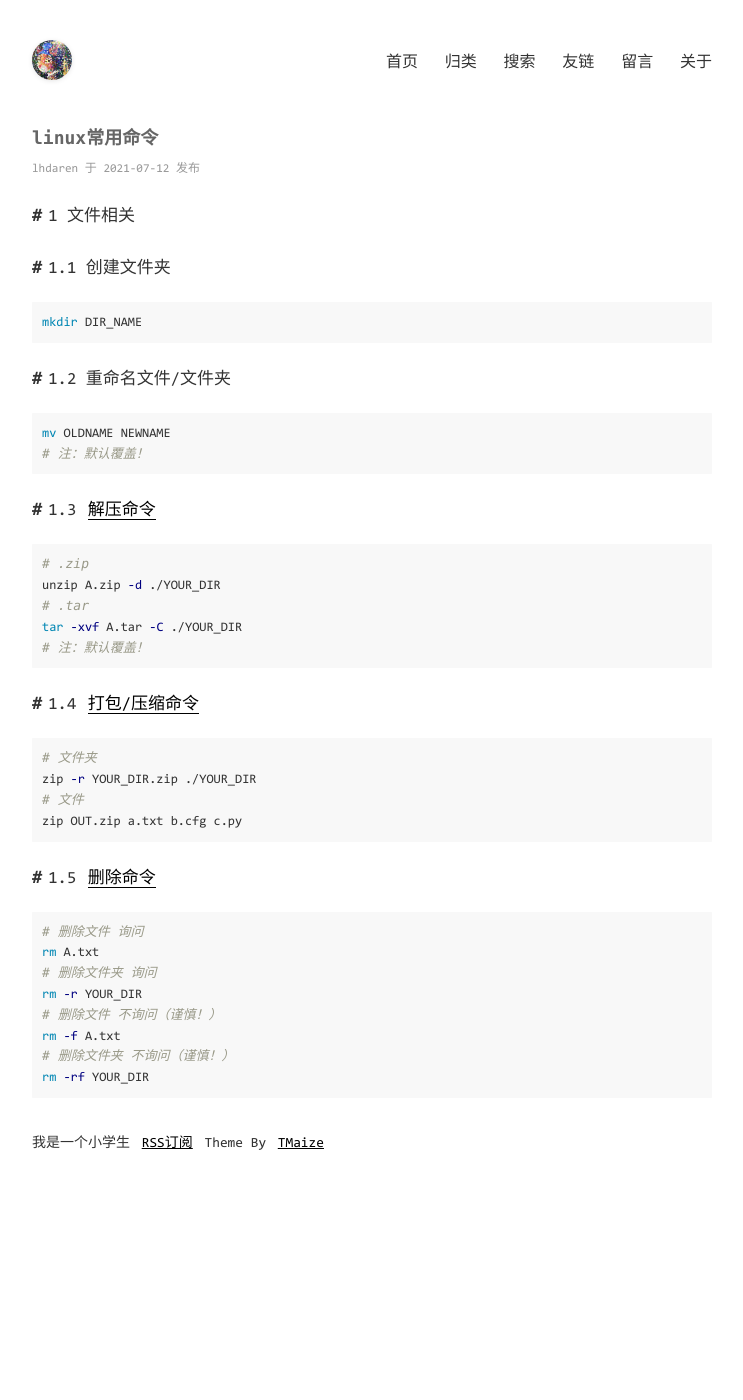
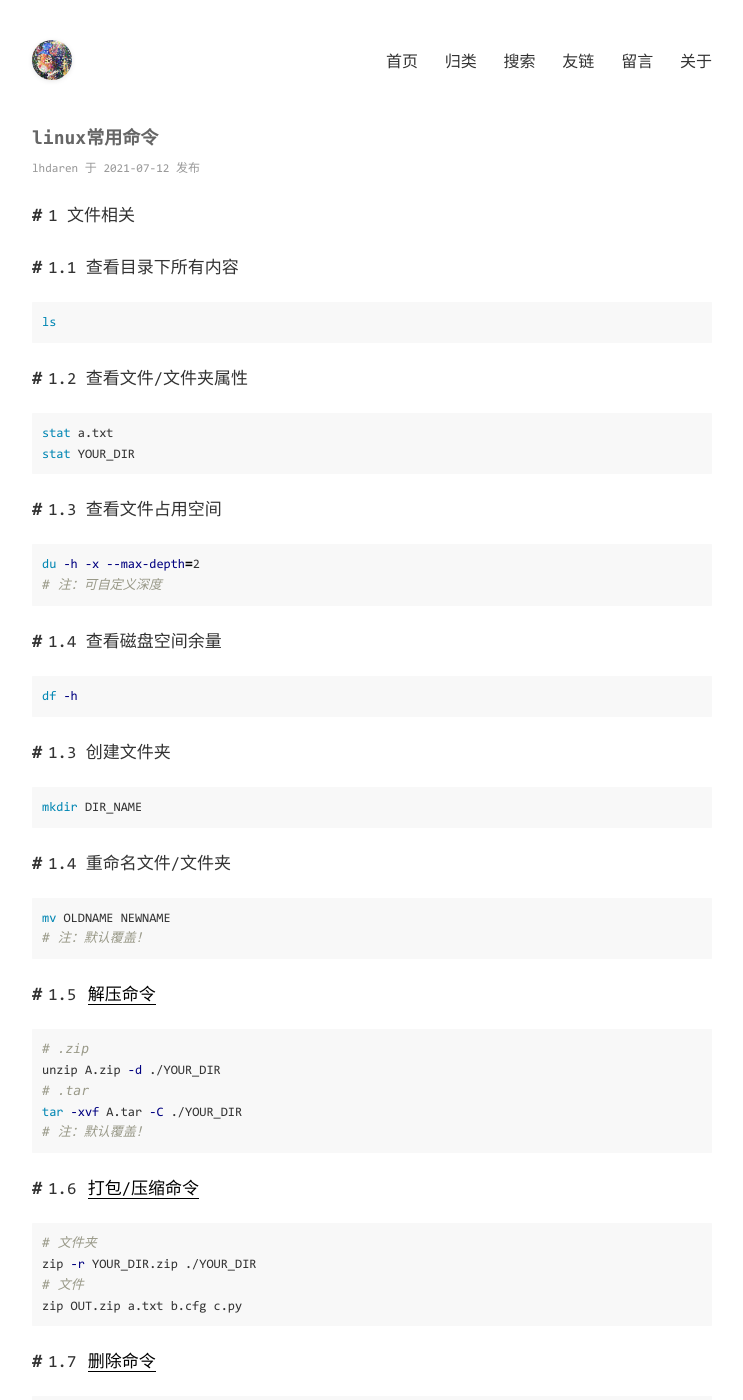
Before and after one commit to vegetarianfish/vegetarianfish.github.io, a Jekyll site: the page built from _posts/2021-07-12-linux常用命令.md, in a window 1280 px wide and 1400 px high. Shown: the whole window, without its empty margins (268-1011 px from the left). Built offline with Jekyll 4.4.1, drawn with Linux system fonts in a browser that asks for light colours; comment, search, counter and statistics services are not loaded; some of the changed text lies outside the part shown.

Commit message:
Update 2021-07-12-linux常用命令.md

````diff
--- a/_posts/2021-07-12-linux常用命令.md
+++ b/_posts/2021-07-12-linux常用命令.md
@@ -6,20 +6,46 @@ categories: [OS, linux]
 
 # 1 文件相关
 
-## 1.1 创建文件夹
+## 1.1 查看目录下所有内容
+
+```bash
+ls
+```
+
+## 1.2 查看文件/文件夹属性
+
+```shell
+stat a.txt
+stat YOUR_DIR
+```
+
+## 1.3 查看文件占用空间
+
+```bash
+du -h -x --max-depth=2
+# 注：可自定义深度
+```
+
+## 1.4 查看磁盘空间余量
+
+```bash
+df -h
+```
+
+## 1.3 创建文件夹
 
 ```shell
 mkdir DIR_NAME
 ```
 
-## 1.2 重命名文件/文件夹
+## 1.4 重命名文件/文件夹
 
 ```shell
 mv OLDNAME NEWNAME
 # 注：默认覆盖！
 ```
 
-## 1.3 [解压命令](https://www.cnblogs.com/zheh/p/3962119.html)
+## 1.5 [解压命令](https://www.cnblogs.com/zheh/p/3962119.html)
 
 ```shell
 # .zip
@@ -29,7 +55,7 @@ tar -xvf A.tar -C ./YOUR_DIR
 # 注：默认覆盖！
 ```
 
-## 1.4 [打包/压缩命令](https://blog.csdn.net/weixin_44901564/article/details/99682926)
+## 1.6 [打包/压缩命令](https://blog.csdn.net/weixin_44901564/article/details/99682926)
 
 ```bash
 # 文件夹
@@ -38,7 +64,7 @@ zip -r YOUR_DIR.zip ./YOUR_DIR
 zip OUT.zip a.txt b.cfg c.py
 ```
 
-## 1.5 [删除命令](https://www.runoob.com/linux/linux-comm-rm.html)
+## 1.7 [删除命令](https://www.runoob.com/linux/linux-comm-rm.html)
 
 ```shell
 # 删除文件 询问
@@ -50,3 +76,12 @@ rm -f A.txt
 # 删除文件夹 不询问（谨慎！）
 rm -rf YOUR_DIR
 ```
+
+# 2 其他
+
+## 2.1 查看txt文件内容
+
+```shell
+cat a.txt
+more a.txt
+```
````
